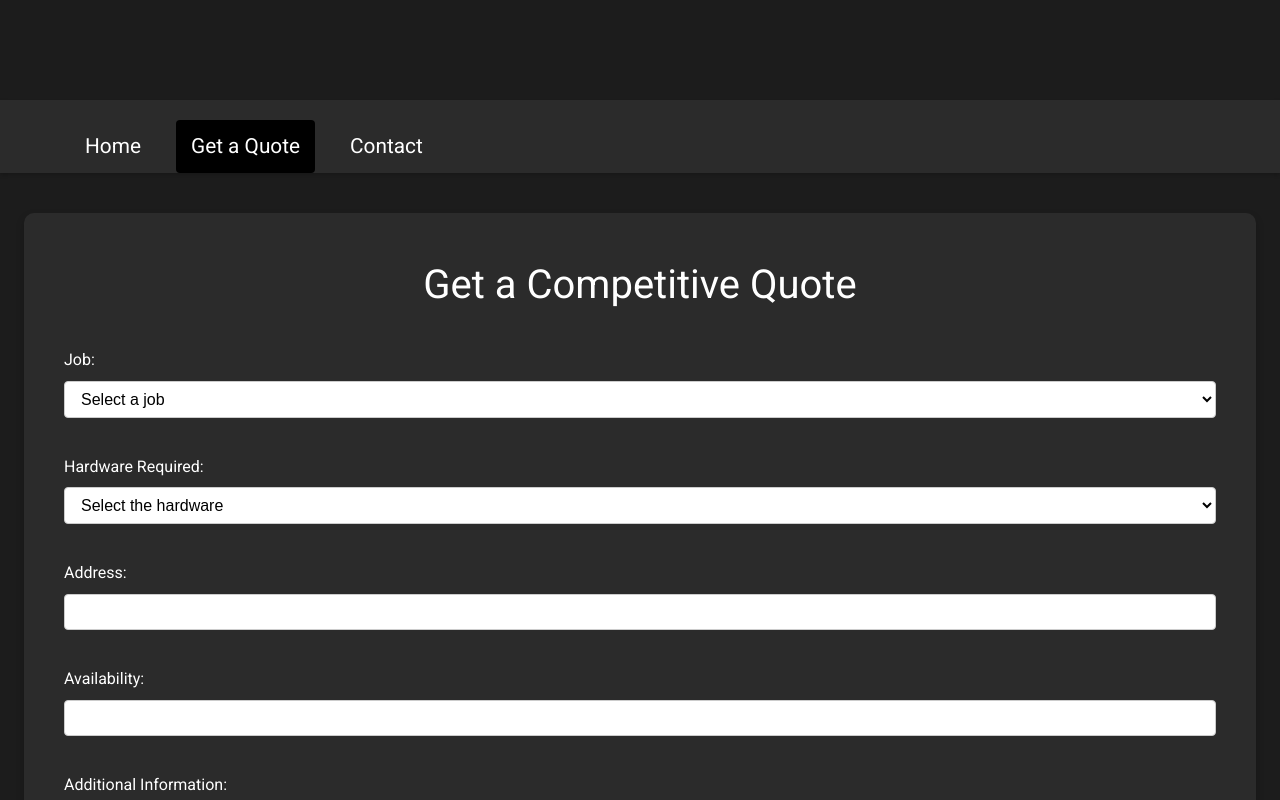
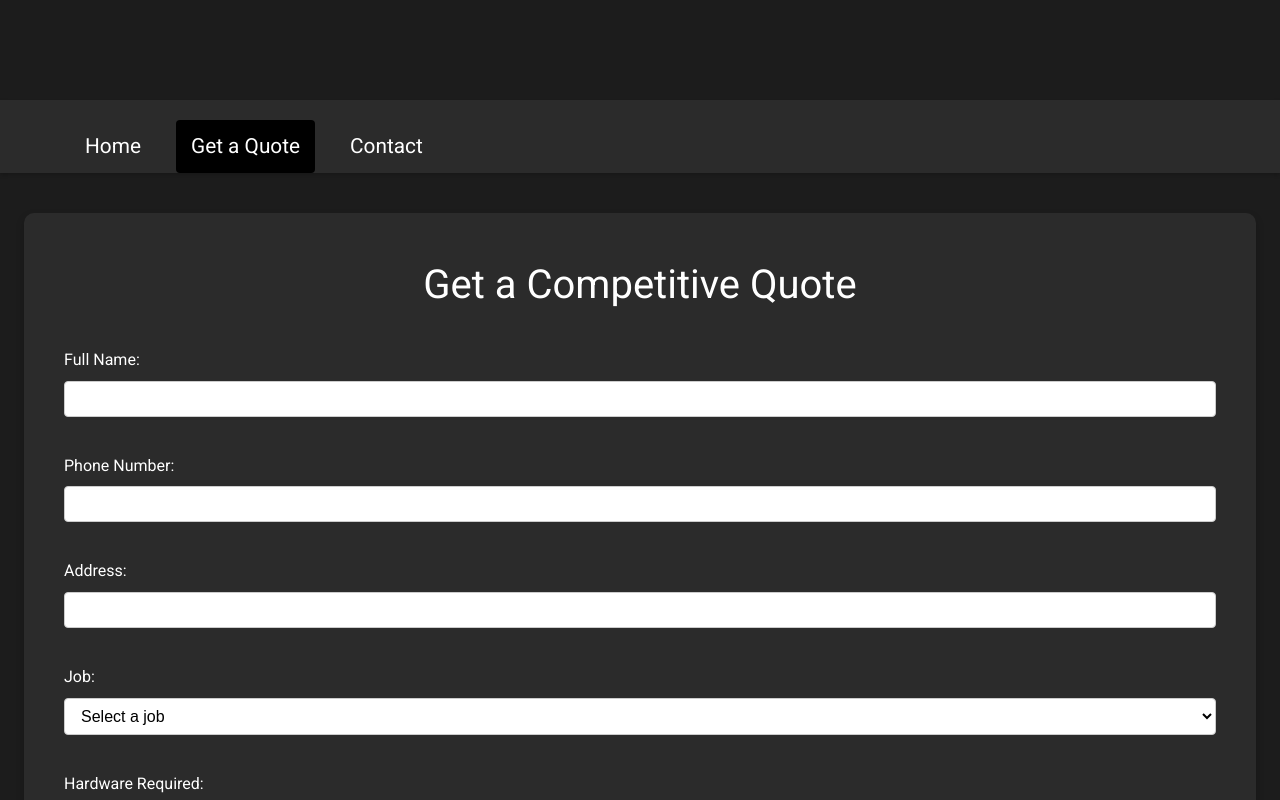
Before and after one commit to hadiahsan/Black-Beret, a React (Create React App) app: page /quote in a window 1280 px wide. Shown: the top 800 px of the page. Built offline with nearby package versions, Linux system fonts and the light colour scheme.

Commit message:
Adds more fields for quote form

```diff
--- a/src/QuotePage.js
+++ b/src/QuotePage.js
@@ -5,7 +5,19 @@ function QuotePage() {
   return (
     <div className="quote-container">
       <h1>Get a Competitive Quote</h1>
-      <form action="https://formspree.io/f/xnqkykdk" method="POST">
+      <form action="https://formspree.io/f/mnqkylwq" method="POST">
+        <label>
+          Full Name:
+          <input type="text" className="text-box" name="Full Name"  />
+        </label>
+        <label>
+          Phone Number:
+          <input type="tel" className="text-box" name="Phone Number"  />
+        </label>
+        <label>
+          Address:
+          <input type="text" className="text-box" name="Address"  />
+        </label>
         <label>
           Job:
           <select name="Job" className="job-dropdown" defaultValue="">
@@ -40,17 +52,15 @@ function QuotePage() {
             <option value="barn-wood-panels">Barn Wood Panels</option>
           </select>
         </label>
-        <label>
-          Address:
-          <input type="text" className="text-box" name="Address"  />
-        </label>
+
+
         <label>
           Availability:
           <input type="text" className="text-box" name="Availability" />
         </label>
         <label>
           Additional Information:
-          <textarea name="Additional Info" className="text-box"></textarea>
+          <textarea className="text-box" name="Additional Info" ></textarea>
         </label>
         <button type="submit">Get My Quote</button>
       </form>
```
